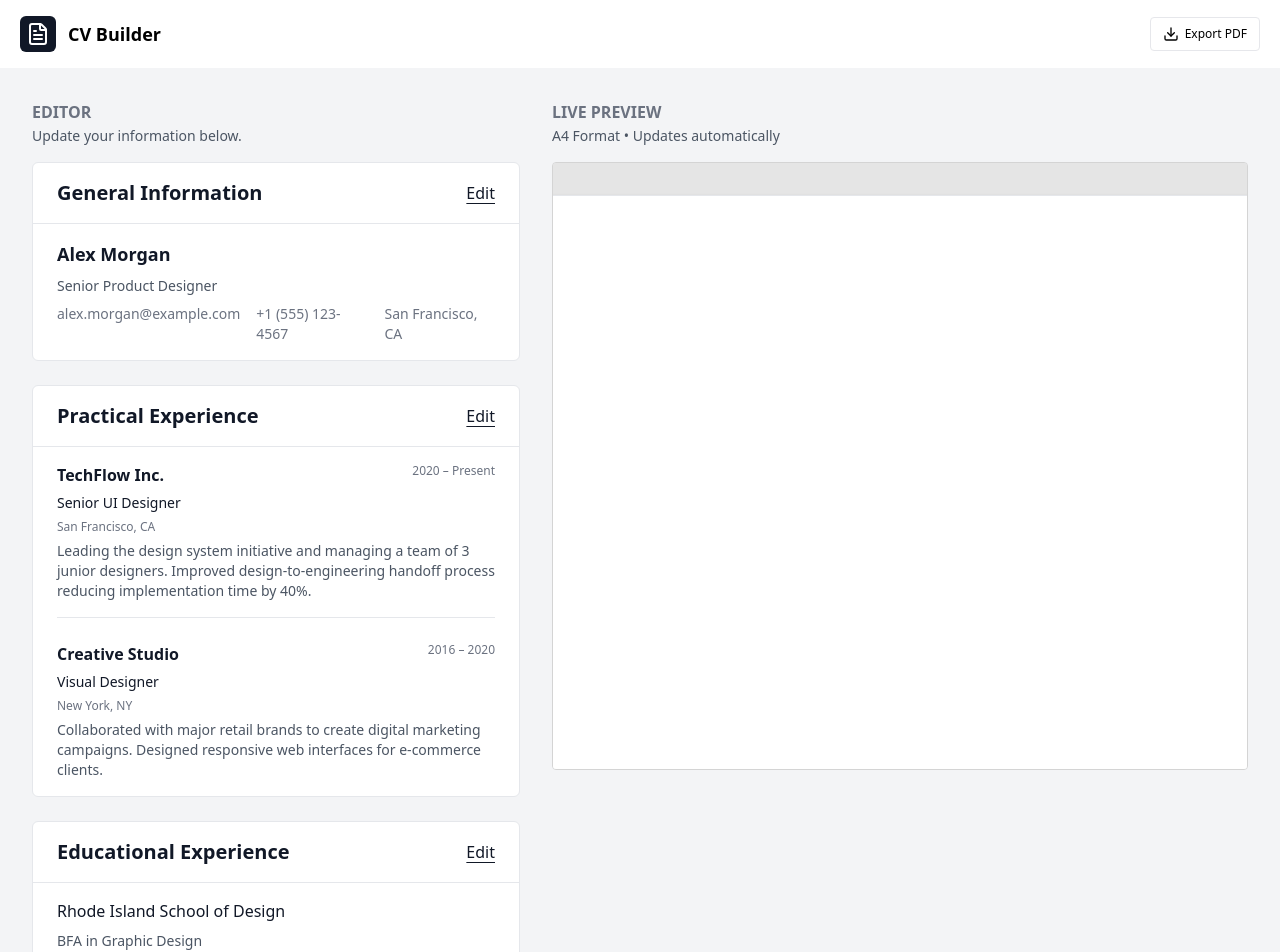
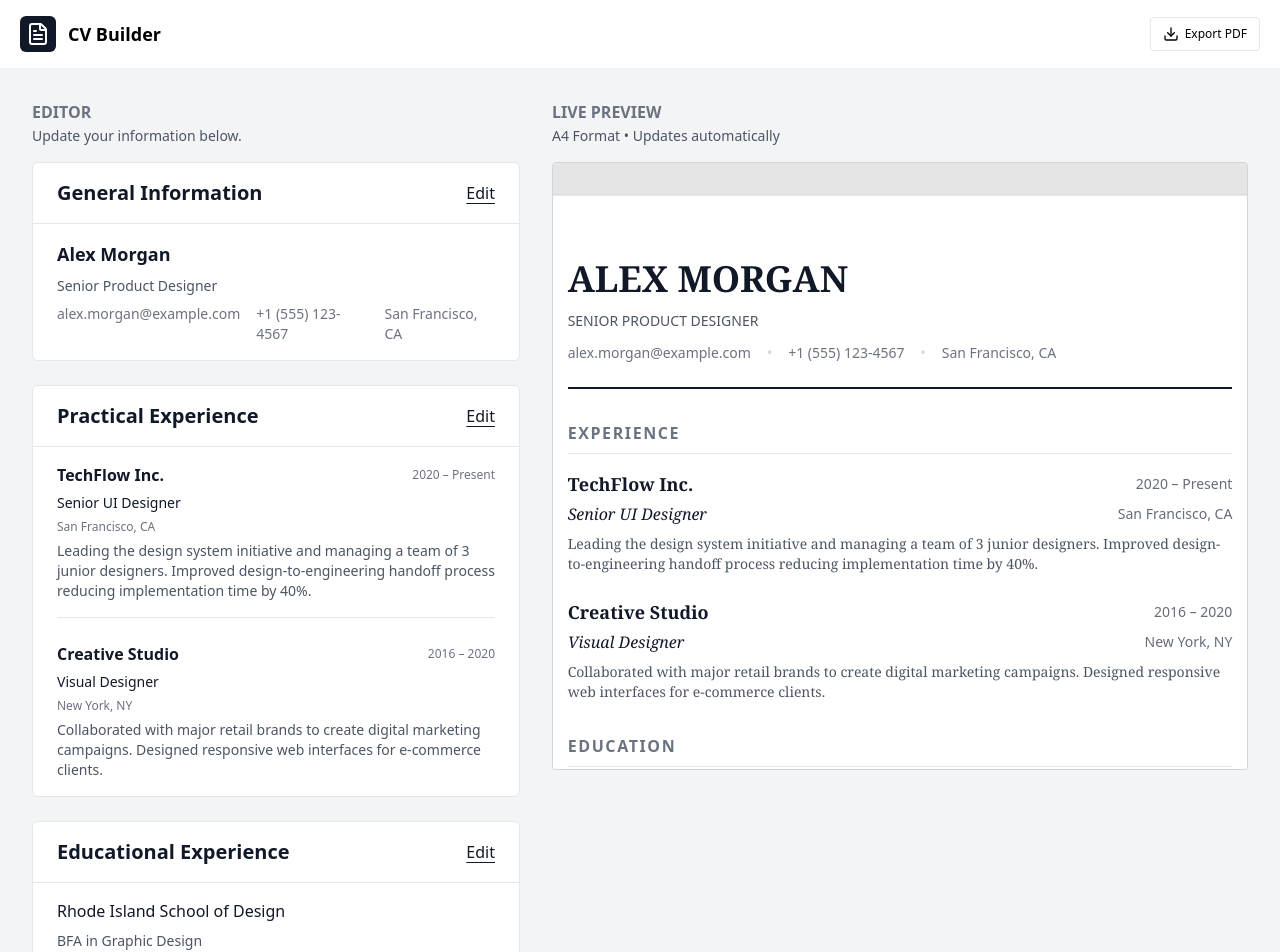
Before and after one commit to YuzStack/47_CV_Generator-App, a React (Vite) app: page / in a window 1280 px wide. Shown: the top 952 px of the page. Built offline with nearby package versions, Linux system fonts and the light colour scheme.

Commit message:
Completely style CvEdit's View

```diff
--- a/src/components/EducationalExp.jsx
+++ b/src/components/EducationalExp.jsx
@@ -5,7 +5,7 @@ import Input from './Input';
 function EducationalExp({ isEditing }) {
   return (
     <div className='rounded-md border border-gray-200 bg-white'>
-      <div className='flex justify-between border-b border-gray-200 p-4 px-6'>
+      <div className='flex items-center justify-between border-b border-gray-200 p-4 px-6'>
         <h2 className='text-xl font-semibold text-[#111827]'>
           Educational Experience
         </h2>
@@ -16,7 +16,7 @@ function EducationalExp({ isEditing }) {
 
       {isEditing ? (
         <div className='space-y-6 px-6 py-4'>
-          <form className='relative min-h-100 space-y-4 rounded-sm border border-[#E6E7EB] bg-[#FCFDFD] text-[#111827] p-4 pt-6'>
+          <form className='relative min-h-100 space-y-4 rounded-sm border border-[#E6E7EB] bg-[#FCFDFD] p-4 pt-6 text-[#111827]'>
             <Button className='absolute top-3 right-3 cursor-pointer text-[#9CA3AF] duration-150 hover:text-[#EE4444]'>
               <Trash2 size={18} />
             </Button>
@@ -50,7 +50,7 @@ function EducationalExp({ isEditing }) {
             Rhode Island School of Design
           </h3>
           <p className='text-sm text-[#4B5563]'>BFA in Graphic Design</p>
-          <div className='text-xs text-[#6B7280] flex justify-between'>
+          <div className='flex items-center justify-between text-xs text-[#6B7280]'>
             <span>2012 – 2016</span>
             <span>Providence, RI</span>
           </div>
--- a/src/components/EducationalExpView.jsx
+++ b/src/components/EducationalExpView.jsx
@@ -1,5 +1,33 @@
 function EducationalExpView() {
-  return <section></section>;
+  return (
+    <section>
+      <h2 className='mb-4 border-b border-[#E6E7EB] pb-2 font-sans text-base font-semibold tracking-widest text-[#6B7280] uppercase'>
+        Education
+      </h2>
+
+      <div className='space-y-6'>
+        <div>
+          <div className='flex items-center justify-between'>
+            <h3 className='mb-1 text-lg font-semibold text-[#111827]'>
+              Rhode Island School of Design
+            </h3>
+            <span className='font-sans text-sm text-[#4B5563]'>
+              2012 – 2016
+            </span>
+          </div>
+
+          <div className='flex items-center justify-between'>
+            <p className='text-md text-[#111827] italic'>
+              BFA in Graphic Design
+            </p>
+            <span className='font-sans text-sm text-[#6B7280]'>
+              Providence, RI
+            </span>
+          </div>
+        </div>
+      </div>
+    </section>
+  );
 }
 
 export default EducationalExpView;
--- a/src/components/GeneralInfo.jsx
+++ b/src/components/GeneralInfo.jsx
@@ -4,7 +4,7 @@ import Input from './Input';
 function GeneralInfo({ isEditing }) {
   return (
     <div className='rounded-md border border-gray-200 bg-white'>
-      <div className='flex justify-between border-b border-gray-200 p-4 px-6'>
+      <div className='flex items-center justify-between border-b border-gray-200 p-4 px-6'>
         <h2 className='text-xl font-semibold text-[#111827]'>
           General Information
         </h2>
@@ -35,7 +35,7 @@ function GeneralInfo({ isEditing }) {
               Alex Morgan
             </h3>
             <p className='text-sm text-[#4B5563]'>Senior Product Designer</p>
-            <div className='text-sm text-[#6B7280] flex gap-4'>
+            <div className='flex gap-4 text-sm text-[#6B7280]'>
               <span>alex.morgan@example.com</span>
               <span>+1 (555) 123-4567</span>
               <span>San Francisco, CA</span>
--- a/src/components/GeneralInfoView.jsx
+++ b/src/components/GeneralInfoView.jsx
@@ -1,5 +1,21 @@
 function GeneralInfoView() {
-  return <header></header>;
+  return (
+    <header className='space-y-3 border-b-2 border-[#111827] pb-6'>
+      <h1 className='text-4xl font-semibold text-[#111827] uppercase'>
+        Alex Morgan
+      </h1>
+      <p className='font-sans text-sm text-[#4B5563] uppercase'>
+        Senior Product Designer
+      </p>
+      <div className='flex gap-4 font-sans text-sm text-[#6B7280]'>
+        <span>alex.morgan@example.com</span>
+        <span className='text-gray-300'>•</span>
+        <span>+1 (555) 123-4567</span>
+        <span className='text-gray-300'>•</span>
+        <span>San Francisco, CA</span>
+      </div>
+    </header>
+  );
 }
 
 export default GeneralInfoView;
--- a/src/components/PracticalExp.jsx
+++ b/src/components/PracticalExp.jsx
@@ -5,7 +5,7 @@ import Input from './Input';
 function PracticalExp({ isEditing }) {
   return (
     <div className='rounded-md border border-gray-200 bg-white'>
-      <div className='flex justify-between border-b border-gray-200 p-4 px-6'>
+      <div className='flex items-center justify-between border-b border-gray-200 p-4 px-6'>
         <h2 className='text-xl font-semibold text-[#111827]'>
           Practical Experience
         </h2>
@@ -79,7 +79,7 @@ function PracticalExp({ isEditing }) {
         ) : (
           <>
             <div className='flex flex-col gap-1.5 border-b border-gray-200 pb-4 last:border-0 last:pb-0'>
-              <div className='flex justify-between'>
+              <div className='flex items-center justify-between'>
                 <h3 className='text-base font-semibold text-[#111827]'>
                   TechFlow Inc.
                 </h3>
@@ -95,7 +95,7 @@ function PracticalExp({ isEditing }) {
             </div>
 
             <div className='flex flex-col gap-1.5 border-b border-gray-200 pb-4 last:border-0 last:pb-0'>
-              <div className='flex justify-between'>
+              <div className='flex items-center justify-between'>
                 <h3 className='text-base font-semibold text-[#111827]'>
                   Creative Studio
                 </h3>
--- a/src/components/PracticalExpView.jsx
+++ b/src/components/PracticalExpView.jsx
@@ -1,5 +1,55 @@
 function PracticalExpView() {
-  return <section></section>;
+  return (
+    <section>
+      <h2 className='mb-4 border-b border-[#E6E7EB] pb-2 font-sans text-base font-semibold tracking-widest text-[#6B7280] uppercase'>
+        Experience
+      </h2>
+
+      <div className='space-y-6'>
+        <div>
+          <div className='mb-1 flex items-center justify-between'>
+            <h3 className='text-lg font-semibold text-[#111827]'>
+              TechFlow Inc.
+            </h3>
+            <span className='font-sans text-sm text-[#646D79]'>
+              2020 – Present
+            </span>
+          </div>
+          <div className='mb-2 flex items-center justify-between'>
+            <p className='text-md text-[#111827] italic'>Senior UI Designer</p>
+            <p className='font-sans text-sm text-[#646D79]'>
+              San Francisco, CA
+            </p>
+          </div>
+          <p className='text-sm text-[#4B5563]'>
+            Leading the design system initiative and managing a team of 3 junior
+            designers. Improved design-to-engineering handoff process reducing
+            implementation time by 40%.
+          </p>
+        </div>
+
+        <div>
+          <div className='mb-1 flex items-center justify-between'>
+            <h3 className='text-lg font-semibold text-[#111827]'>
+              Creative Studio
+            </h3>
+            <span className='font-sans text-sm text-[#646D79]'>
+              2016 – 2020
+            </span>
+          </div>
+          <div className='mb-2 flex items-center justify-between'>
+            <p className='text-md text-[#111827] italic'>Visual Designer</p>
+            <p className='font-sans text-sm text-[#646D79]'>New York, NY</p>
+          </div>
+          <p className='text-sm text-[#4B5563]'>
+            Collaborated with major retail brands to create digital marketing
+            campaigns. Designed responsive web interfaces for e-commerce
+            clients.
+          </p>
+        </div>
+      </div>
+    </section>
+  );
 }
 
 export default PracticalExpView;
```
